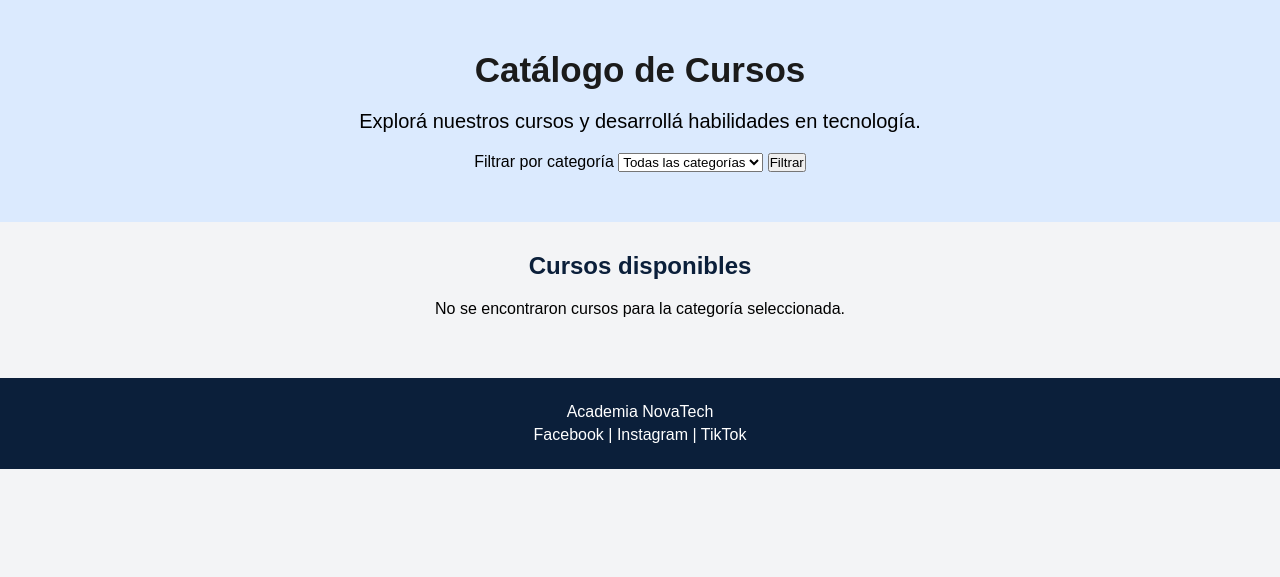
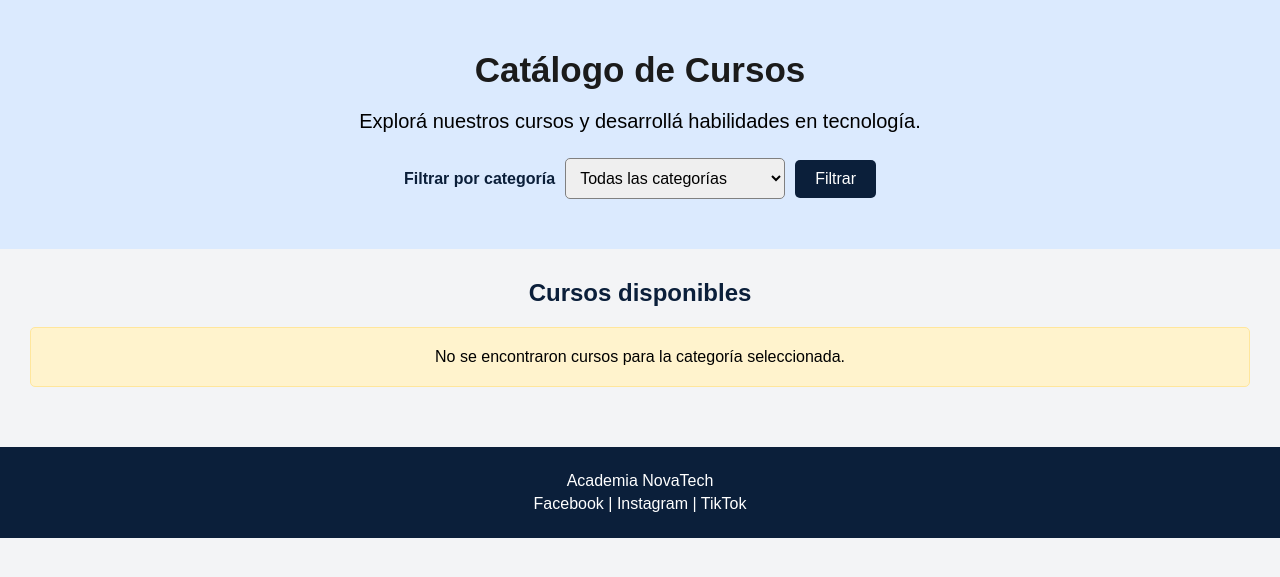
Before and after one commit to Fidelitas-Ambiente-Web-Cliente-Servidor/sc502-ln-practica1-sc502_ln_practica1_q2_2026_g7, a PHP site: template Tarea1/Tarea1/views/cursos/index.php in a window 1280 px wide. Shown: the part 68-645 px from the top of the page. Run offline with PHP 8.4, Linux system fonts and the light colour scheme; the template is opened without the code that fills it, so the values that code supplies are empty.

Commit message:
commit nay: se comento el cursos.js y se modifico el .css

```diff
--- a/Tarea1/Tarea1/css/cursos.css
+++ b/Tarea1/Tarea1/css/cursos.css
@@ -80,3 +80,61 @@ section h2 {
     }
 
 }
+
+.formulario-filtro {
+    margin-top: 25px;
+    display: flex;
+    justify-content: center;
+    align-items: center;
+    gap: 10px;
+    flex-wrap: wrap;
+}
+
+.formulario-filtro label {
+    font-weight: bold;
+    color: #0b1f3a;
+}
+
+.formulario-filtro select {
+    min-width: 220px;
+    padding: 10px;
+    border: 1px solid gray;
+    border-radius: 5px;
+    font-size: 16px;
+}
+
+.formulario-filtro button {
+    padding: 10px 20px;
+    background-color: #0b1f3a;
+    color: white;
+    border: none;
+    border-radius: 5px;
+    cursor: pointer;
+    font-size: 16px;
+}
+
+.formulario-filtro button:hover {
+    background-color: #16345f;
+}
+
+.mensaje-sin-resultados {
+    width: 100%;
+    padding: 20px;
+    text-align: center;
+    background-color: #fff3cd;
+    border: 1px solid #ffe69c;
+    border-radius: 5px;
+}
+
+@media (max-width: 700px) {
+
+    .formulario-filtro {
+        flex-direction: column;
+    }
+
+    .formulario-filtro select,
+    .formulario-filtro button {
+        width: 100%;
+    }
+
+}
--- a/Tarea1/Tarea1/js/cursos.js
+++ b/Tarea1/Tarea1/js/cursos.js
@@ -1,3 +1,5 @@
+/*
+
 console.log("JS funcionando");
 // Array de cursos
 
@@ -113,3 +115,5 @@ categoria.addEventListener("change", filtrarCursos);
 
 // Mostrar cursos al iniciar
 mostrarCursos(cursos);
+
+*/
```
